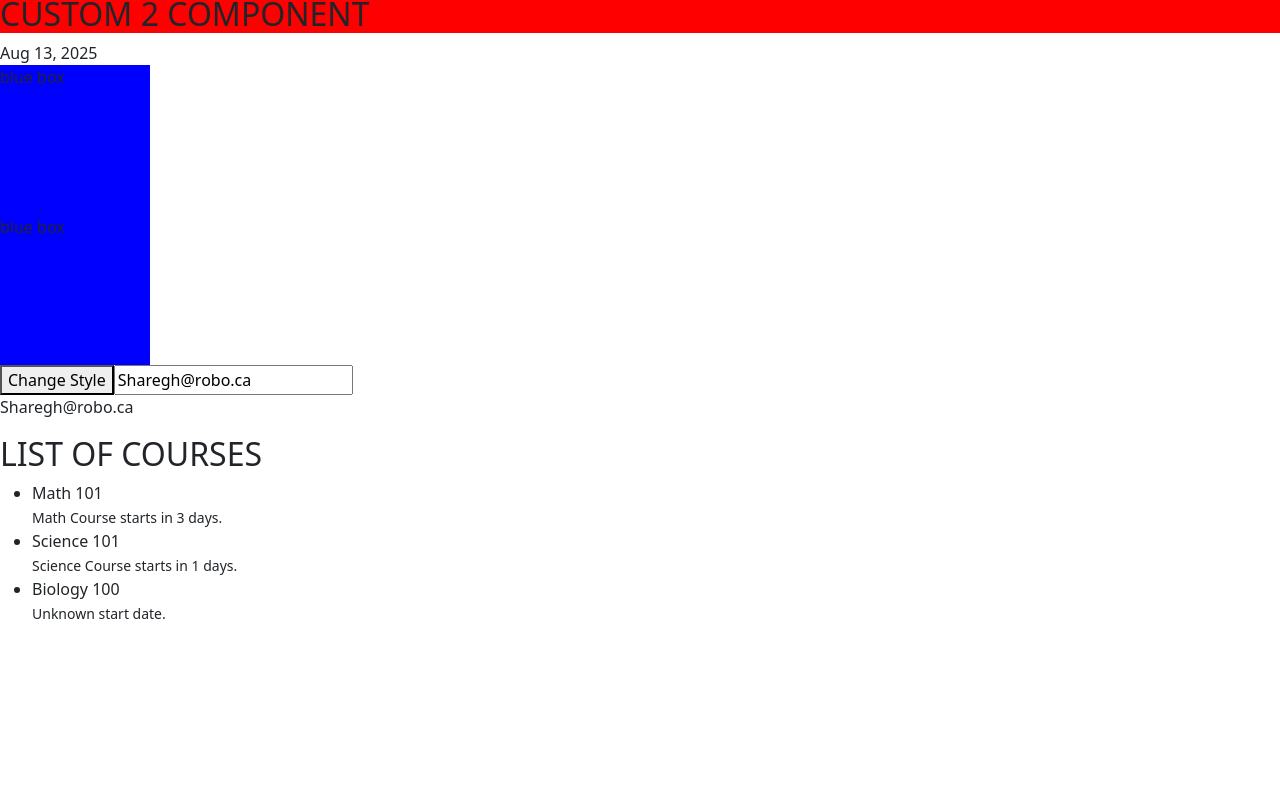
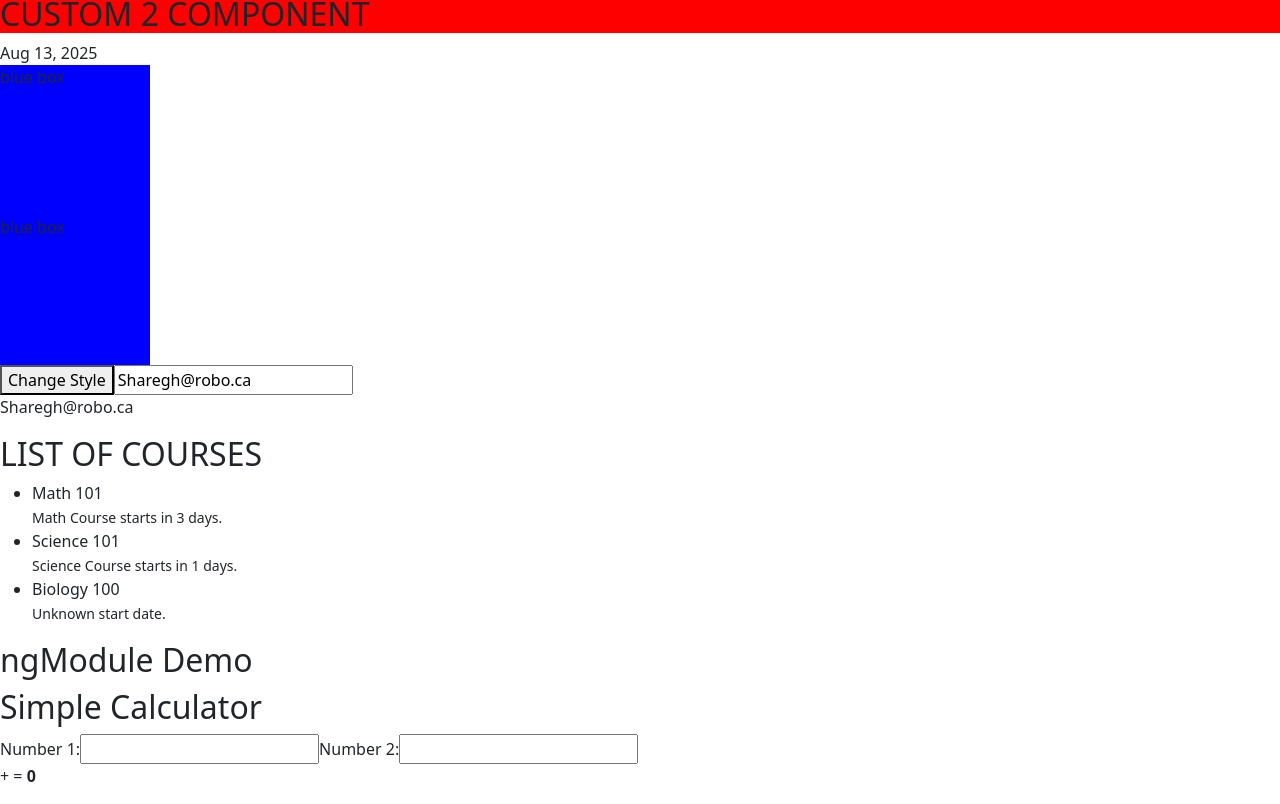
Before and after one commit to ShareghYusefi/school-client, an Angular app: page / in a window 1280 px wide. Shown: the part 763-1567 px from the top of the page. Before the commit the page ends 1404 px from the top, so only its background shows below. Built offline with nearby package versions, Linux system fonts and the light colour scheme.

Commit message:
math ngModule

```diff
--- a/src/app/app-module.ts
+++ b/src/app/app-module.ts
@@ -9,10 +9,11 @@ import { Course } from './components/course/course';
 import { FormsModule } from '@angular/forms';
 import { ColofulBg } from './directives/coloful-bg';
 import { CapitalizationPipe } from './pipes/capitalization-pipe';
+import { MathModule } from './math/math-module';
 
 @NgModule({
   declarations: [App, Custom, Custom2, Course, ColofulBg, CapitalizationPipe],
-  imports: [BrowserModule, AppRoutingModule, FormsModule],
+  imports: [BrowserModule, AppRoutingModule, FormsModule, MathModule], // import feature Math module
   providers: [provideBrowserGlobalErrorListeners()],
   bootstrap: [App],
 })
--- a/src/app/app.html
+++ b/src/app/app.html
@@ -76,6 +76,10 @@
 
   <!-- courses -->
   <course></course>
+
+  <!-- ngModule demo -->
+  <h2>ngModule Demo</h2>
+  <app-calculator></app-calculator>
 </main>
 
 <router-outlet />
--- /dev/null
+++ b/src/app/math/calculator/calculator.html
@@ -0,0 +1,12 @@
+<h2>Simple Calculator</h2>
+
+<label for="num1">Number 1: </label>
+<input type="text" [(ngModel)]="num1" />
+
+<label for="num2">Number 2: </label>
+<input type="text" [(ngModel)]="num2" />
+
+<!-- We can use + sign infront of number(unary plus) to coerce the variable into a number state  -->
+<p>
+  {{ num1 }} + {{ num2 }} = <strong>{{ total }}</strong>
+</p>
--- /dev/null
+++ b/src/app/math/calculator/calculator.ts
@@ -0,0 +1,16 @@
+import { Component } from '@angular/core';
+
+@Component({
+  selector: 'app-calculator',
+  standalone: false,
+  templateUrl: './calculator.html',
+  styleUrl: './calculator.css',
+})
+export class Calculator {
+  num1: number | null = null;
+  num2: number | null = null;
+
+  get total(): number {
+    return Number(this.num1 || 0) + Number(this.num2 || 0);
+  }
+}
```
Also changed, not shown: src/app/math/math-module.ts (added, +11 -0 lines), src/app/math/calculator/calculator.css (added), 1 other file (tests, documents, lock files or other folders).
